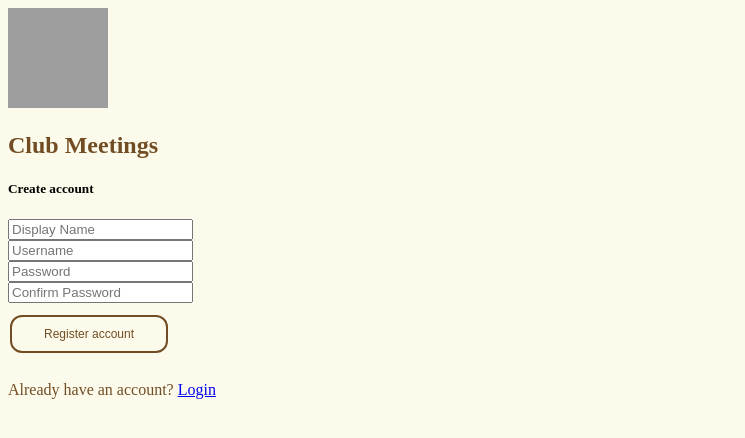
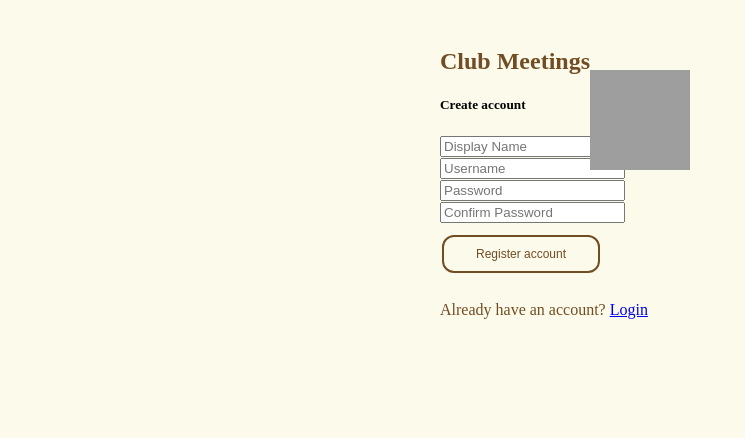
Before and after one commit to mikaylamorrison/treasurer-website, a Flask app: page /register/ in a window 1280 px wide. Shown: the top 438 px of the page, without its empty margins (0-745 px from the left). Run offline with Flask 3, Linux system fonts and the light colour scheme; grey boxes are pictures that could not be loaded.

Commit message:
Update main.css

```diff
--- a/static/main.css
+++ b/static/main.css
@@ -66,6 +66,64 @@ h2{
     background-color: var(--color-logo);
 }
 */
+.body2 {
+    --color-borders: #482E1D;
+    --color-general-text: #724D24;
+    --color-discount: #7AA856;
+    --color-unpaid: #AD3119;
+    --color-background: #fcfbeb;
+    --color-logo: #DBAC40;
+    margin: 0;
+    height: 100vh;
+    display: flex;
+    align-items: center;
+    justify-content: center;
+    background-color: var(--color-background);
+  }
+  .signup-login-link{
+    color: var(--color-general-text);
+    font-size: 30px;
+    font-weight: bold;
+    font-family: sans-serif;
+    position: absolute;
+    top: 50%;
+    left: 50%;
+    transform: translate(-50%, -50%);
+  }
+  .login-create-account-link{
+    color: var(--color-general-text);
+    font-weight: bold;
+  }
+
+  .card-body{
+    align-items: center;
+    justify-content: center;
+    padding: 20px;
+    background-color: var(--color-logo);
+  }
+
+  .container {
+    max-width: 400px;
+    margin: 0 auto;
+    padding: 20px;
+    border-radius: 4px;
+    align-items: center;
+    justify-content: center;
+  }
+
+  .form{
+    font-family: sans-serif;
+    font-weight: 500;
+    font-size: 18px;
+  }
+
+  .logo{
+    position: absolute;
+    top: 15%;
+    left: 50%;
+    transform: translate(-50%, -50%);
+  }
+
   body {
     background-color: #fcfbeb;
   }
```
